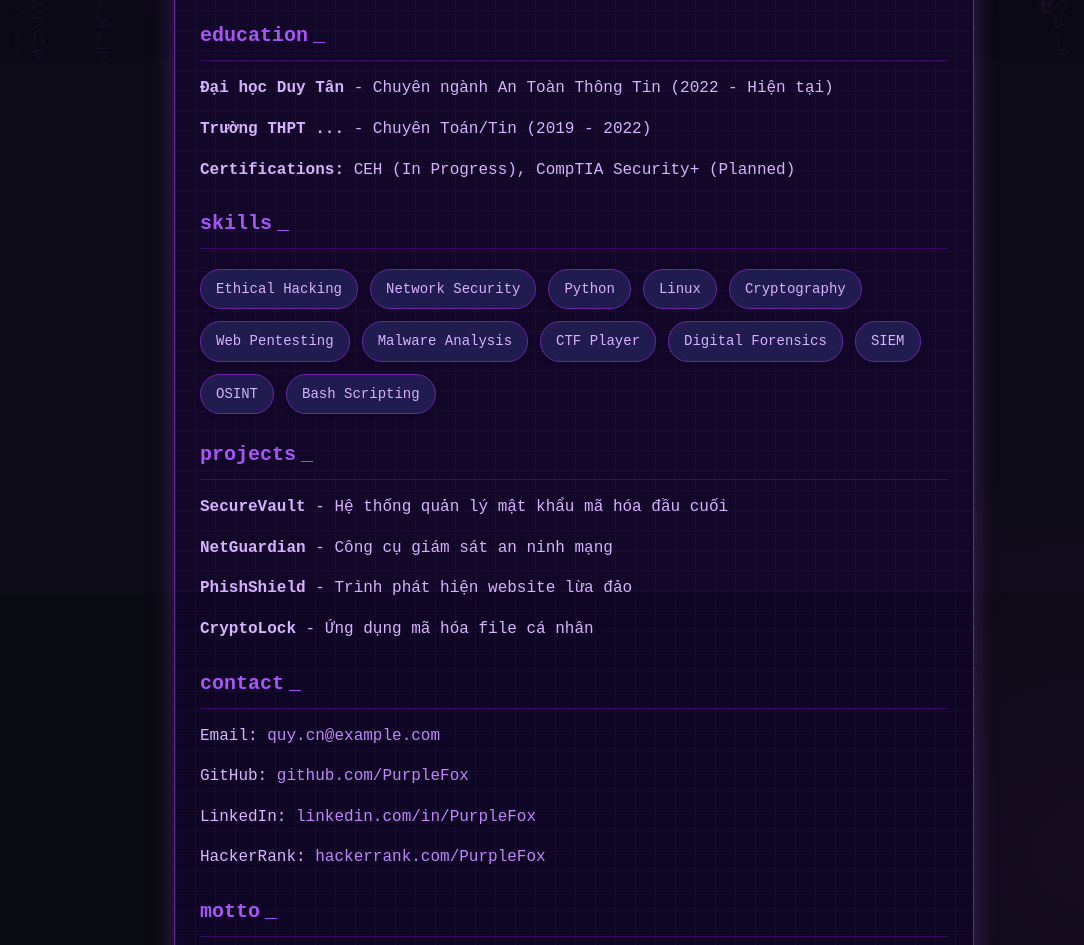
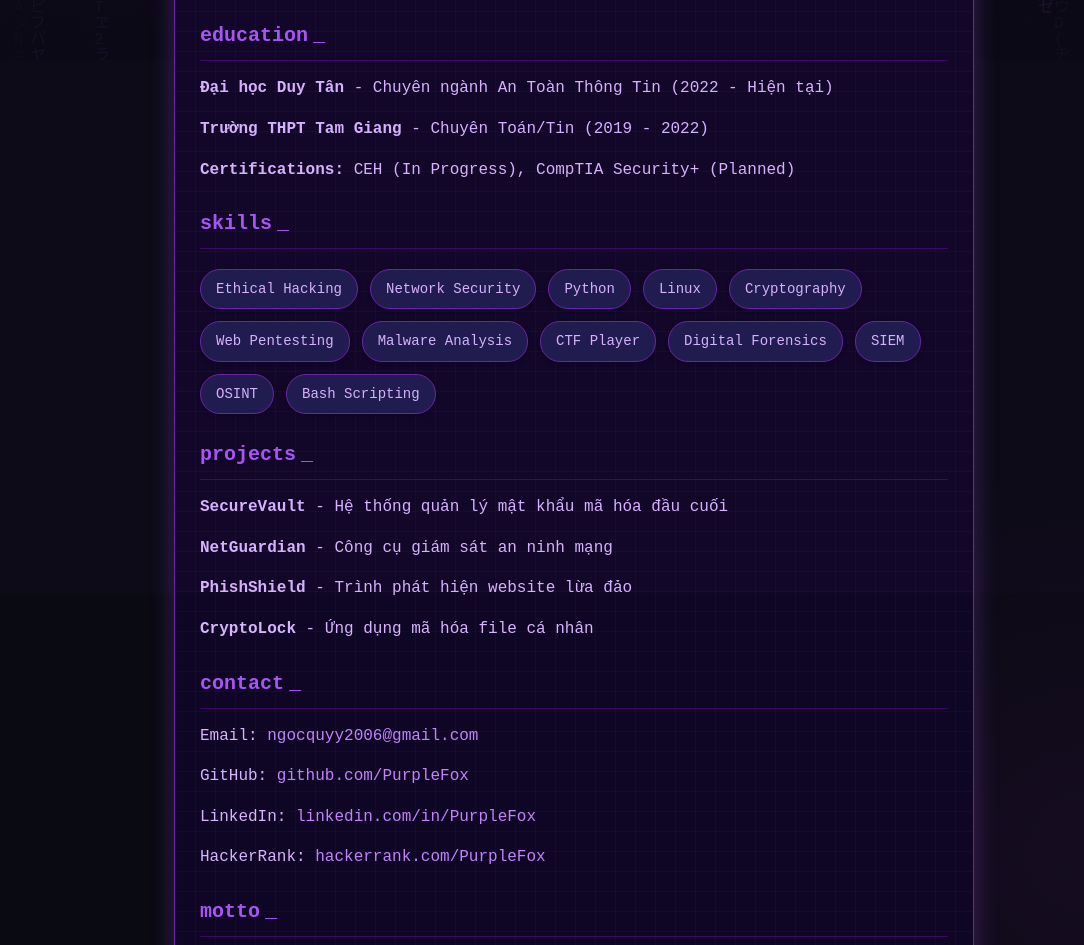
Before and after one commit to ngocquyy02/ngocquyy02.github.io, a plain HTML site: page index.html in a window 1280 px wide. Shown: the part 740-1685 px from the top of the page, without its empty margins (66-1150 px from the left). Drawn offline with Linux system fonts and the light colour scheme.

Commit message:
Update index.html

```diff
--- a/index.html
+++ b/index.html
@@ -316,7 +316,7 @@
 
             <h2>education</h2>
             <p><strong>Đại học Duy Tân</strong> - Chuyên ngành An Toàn Thông Tin (2022 - Hiện tại)</p>
-            <p><strong>Trường THPT ...</strong> - Chuyên Toán/Tin (2019 - 2022)</p>
+            <p><strong>Trường THPT Tam Giang</strong> - Chuyên Toán/Tin (2019 - 2022)</p>
             <p><strong>Certifications:</strong> CEH (In Progress), CompTIA Security+ (Planned)</p>
 
             <h2>skills</h2>
@@ -342,7 +342,7 @@
             <p><strong>CryptoLock</strong> - Ứng dụng mã hóa file cá nhân</p>
 
             <h2>contact</h2>
-            <p>Email: <a href="mailto:quy.cn@example.com">quy.cn@example.com</a></p>
+            <p>Email: <a href="mailto:quy.cn@example.com">ngocquyy2006@gmail.com</a></p>
             <p>GitHub: <a href="https://github.com/quycntt" target="_blank">github.com/PurpleFox</a></p>
             <p>LinkedIn: <a href="https://linkedin.com/in/quycntt" target="_blank">linkedin.com/in/PurpleFox</a></p>
             <p>HackerRank: <a href="https://hackerrank.com/PurpleFox" target="_blank">hackerrank.com/PurpleFox</a></p>
```
